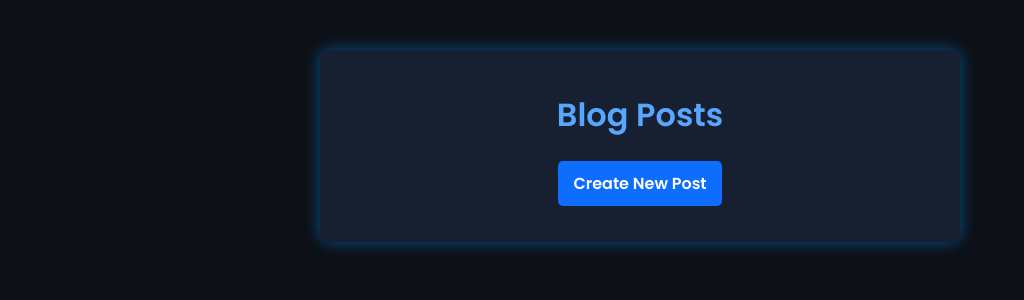
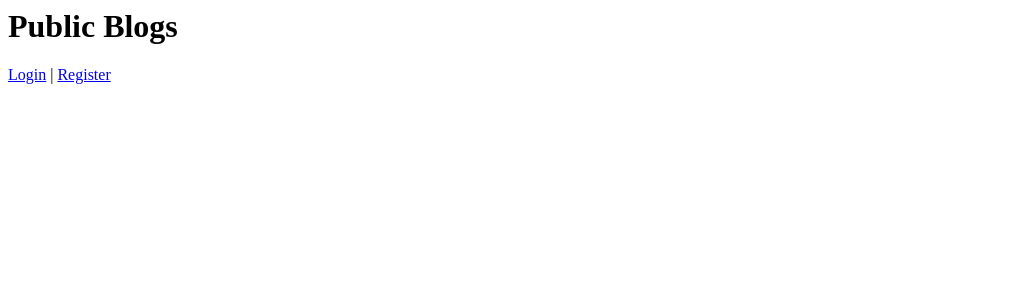
Before and after one commit to Siddhubn/Simple-Blog-Platform, a Flask app: page / in a window 1280 px wide. Shown: the top 300 px of the page, without its empty margins (0-1024 px from the left). Run offline with Flask 3, Linux system fonts and the light colour scheme; data that the repository does not hold is empty.

Commit message:
blog platform to social media blog platform

```diff
--- a/app.py
+++ b/app.py
@@ -1,68 +1,318 @@
-from flask import Flask, render_template, request, redirect, url_for
+from flask import Flask, render_template, request, redirect, url_for, session, flash
 import sqlite3
+from werkzeug.security import generate_password_hash, check_password_hash
+import os
 
 app = Flask(__name__)
+app.secret_key = 'your_secret_key'
 
-# Database initialization
-DATABASE = 'blog.db'
+# Create uploads directory for profile pictures
+if not os.path.exists('static/uploads'):
+    os.makedirs('static/uploads')
 
-def init_db():
-    conn = sqlite3.connect(DATABASE)
-    cursor = conn.cursor()
-    cursor.execute('''
-        CREATE TABLE IF NOT EXISTS posts (
-            id INTEGER PRIMARY KEY AUTOINCREMENT,
-            title TEXT NOT NULL,
-            content TEXT NOT NULL
-        )
-    ''')
+def get_db_connection():
+    conn = sqlite3.connect('database.db')
+    conn.row_factory = sqlite3.Row
+    return conn
+
+@app.route('/register', methods=['GET', 'POST'])
+def register():
+    if request.method == 'POST':
+        username = request.form['username'].strip()
+        email = request.form['email'].strip()
+        password = request.form['password']
+
+        if not username or not email or not password:
+            flash("All fields are required.")
+            return render_template('register.html')
+
+        conn = get_db_connection()
+        existing_user = conn.execute('SELECT * FROM users WHERE username = ?', (username,)).fetchone()
+        if existing_user:
+            flash("Username already exists.")
+            conn.close()
+            return render_template('register.html')
+
+        hashed_password = generate_password_hash(password)
+        conn.execute('INSERT INTO users (username, email, password) VALUES (?, ?, ?)',
+                     (username, email, hashed_password))
+        conn.commit()
+        conn.close()
+        flash("Registration successful. Please login.")
+        return redirect(url_for('login'))
+
+    return render_template('register.html')
+
+@app.route('/login', methods=['GET', 'POST'])
+def login():
+    if request.method == 'POST':
+        username = request.form['username'].strip()
+        password = request.form['password']
+
+        conn = get_db_connection()
+        user = conn.execute('SELECT * FROM users WHERE username = ?', (username,)).fetchone()
+        conn.close()
+
+        if user and check_password_hash(user['password'], password):
+            session['user_id'] = user['id']
+            session['username'] = user['username']
+            return redirect(url_for('dashboard'))
+        else:
+            flash("Invalid credentials.")
+            return render_template('login.html')
+
+    return render_template('login.html')
+
+@app.route('/dashboard', methods=['GET', 'POST'])
+def dashboard():
+    if 'user_id' not in session:
+        return redirect(url_for('login'))
+
+    conn = get_db_connection()
+    user = conn.execute('SELECT * FROM users WHERE id = ?', (session['user_id'],)).fetchone()
+
+    if not user:
+        conn.close()
+        flash("User not found.")
+        return redirect(url_for('login'))
+
+    # Fetch user posts
+    posts = conn.execute('SELECT * FROM posts WHERE user_id = ? ORDER BY timestamp DESC',
+                         (session['user_id'],)).fetchall()
+
+    conn.close()
+
+    return render_template('dashboard.html', user=user, posts=posts)
+
+@app.route('/logout')
+def logout():
+    session.clear()
+    flash("Logged out successfully.")
+    return redirect(url_for('login'))
+
+from datetime import datetime
+
+@app.route('/create', methods=['GET', 'POST'])
+def create():
+    if 'user_id' not in session:
+        return redirect(url_for('login'))
+
+    if request.method == 'POST':
+        title = request.form['title']
+        content = request.form['content']
+        is_public = 1 if 'is_public' in request.form else 0
+        timestamp = datetime.now().strftime('%Y-%m-%d %H:%M:%S')
+
+        conn = get_db_connection()
+        conn.execute('INSERT INTO posts (user_id, title, content, is_public, timestamp) VALUES (?, ?, ?, ?, ?)',
+                     (session['user_id'], title, content, is_public, timestamp))
+        conn.commit()
+        conn.close()
+
+        flash("Post created successfully!")
+        return redirect(url_for('dashboard'))
+
+    return render_template('create.html')
+
+@app.route('/edit/<int:post_id>', methods=['GET', 'POST'])
+def edit(post_id):
+    if 'user_id' not in session:
+        return redirect(url_for('login'))
+
+    conn = get_db_connection()
+    post = conn.execute('SELECT * FROM posts WHERE id = ? AND user_id = ?',
+                        (post_id, session['user_id'])).fetchone()
+
+    if not post:
+        conn.close()
+        flash("Post not found.")
+        return redirect(url_for('dashboard'))
+
+    if request.method == 'POST':
+        title = request.form['title']
+        content = request.form['content']
+        is_public = 1 if 'is_public' in request.form else 0
+
+        conn.execute('UPDATE posts SET title = ?, content = ?, is_public = ? WHERE id = ?',
+                     (title, content, is_public, post_id))
+        conn.commit()
+        conn.close()
+
+        flash("Post updated successfully.")
+        return redirect(url_for('dashboard'))
+
+    conn.close()
+    return render_template('edit.html', post=post)
+
+@app.route('/delete/<int:post_id>', methods=['POST'])
+def delete(post_id):
+    if 'user_id' not in session:
+        return redirect(url_for('login'))
+
+    conn = get_db_connection()
+    post = conn.execute('SELECT * FROM posts WHERE id = ? AND user_id = ?',
+                        (post_id, session['user_id'])).fetchone()
+
+    if post:
+        conn.execute('DELETE FROM posts WHERE id = ?', (post_id,))
+        conn.commit()
+        flash("Post deleted.")
+    else:
+        flash("Post not found or unauthorized.")
+
+    conn.close()
+    return redirect(url_for('dashboard'))
+
+@app.route('/edit/<int:post_id>', methods=['GET', 'POST'])
+def edit(post_id):
+    if 'user_id' not in session:
+        return redirect(url_for('login'))
+
+    conn = get_db_connection()
+    post = conn.execute('SELECT * FROM posts WHERE id = ? AND user_id = ?',
+                        (post_id, session['user_id'])).fetchone()
+
+    if not post:
+        conn.close()
+        flash("Post not found.")
+        return redirect(url_for('dashboard'))
+
+    if request.method == 'POST':
+        title = request.form['title']
+        content = request.form['content']
+        is_public = 1 if 'is_public' in request.form else 0
+
+        conn.execute('UPDATE posts SET title = ?, content = ?, is_public = ? WHERE id = ?',
+                     (title, content, is_public, post_id))
+        conn.commit()
+        conn.close()
+
+        flash("Post updated successfully.")
+        return redirect(url_for('dashboard'))
+
+    conn.close()
+    return render_template('edit.html', post=post)
+
+@app.route('/profile/<int:user_id>', methods=['GET', 'POST'])
+def profile(user_id):
+    if 'user_id' not in session:
+        return redirect(url_for('login'))
+
+    conn = get_db_connection()
+    user = conn.execute('SELECT * FROM users WHERE id = ?', (user_id,)).fetchone()
+
+    if not user:
+        conn.close()
+        flash("User not found.")
+        return redirect(url_for('index'))
+
+    # Count followers and following
+    follower_count = conn.execute('SELECT COUNT(*) FROM followers WHERE following_id = ?', (user_id,)).fetchone()[0]
+    following_count = conn.execute('SELECT COUNT(*) FROM followers WHERE follower_id = ?', (user_id,)).fetchone()[0]
+
+    # Check if the logged-in user is following the profile user
+    is_following = conn.execute('SELECT 1 FROM followers WHERE follower_id = ? AND following_id = ?',
+                                (session['user_id'], user_id)).fetchone() is not None
+
+    # Fetch public posts of the user
+    posts = conn.execute('''
+        SELECT posts.*, users.username
+        FROM posts
+        JOIN users ON posts.user_id = users.id
+        WHERE posts.is_public = 1 AND users.id = ?
+        ORDER BY posts.timestamp DESC
+    ''', (user_id,)).fetchall()
+
+    conn.close()
+
+    return render_template('profile.html', user=user, follower_count=follower_count,
+                           following_count=following_count, is_following=is_following, posts=posts)
+
+@app.route('/like/<int:post_id>', methods=['POST'])
+def like_post(post_id):
+    if 'user_id' not in session:
+        return redirect(url_for('login'))
+
+    conn = get_db_connection()
+
+    # Check if the user has already liked the post
+    existing_like = conn.execute('SELECT 1 FROM likes WHERE user_id = ? AND post_id = ?',
+                                 (session['user_id'], post_id)).fetchone()
+
+    if existing_like is None:
+        # Add like
+        conn.execute('INSERT INTO likes (user_id, post_id) VALUES (?, ?)',
+                     (session['user_id'], post_id))
+        conn.commit()
+
+        # Increment like count
+        conn.execute('UPDATE posts SET like_count = like_count + 1 WHERE id = ?', (post_id,))
+        conn.commit()
+
+    conn.close()
+    return redirect(url_for('index'))
+
+@app.route('/follow/<int:user_id>', methods=['POST'])
+def follow_user(user_id):
+    if 'user_id' not in session:
+        return redirect(url_for('login'))
+
+    conn = get_db_connection()
+
+    # Check if already following
+    following = conn.execute('SELECT 1 FROM followers WHERE follower_id = ? AND following_id = ?',
+                             (session['user_id'], user_id)).fetchone()
+
+    if following is None:
+        # Follow the user
+        conn.execute('INSERT INTO followers (follower_id, following_id) VALUES (?, ?)',
+                     (session['user_id'], user_id))
+    else:
+        # Unfollow the user
+        conn.execute('DELETE FROM followers WHERE follower_id = ? AND following_id = ?',
+                     (session['user_id'], user_id))
+
     conn.commit()
     conn.close()
 
-# Home route to display all blog posts
+    return redirect(url_for('profile', user_id=user_id))
+
 @app.route('/')
 def index():
-    conn = sqlite3.connect(DATABASE)
-    cursor = conn.cursor()
-    cursor.execute('SELECT * FROM posts')
-    posts = cursor.fetchall()
+    conn = get_db_connection()
+
+    # Fetch public posts
+    posts = conn.execute('''
+        SELECT posts.*, users.username
+        FROM posts
+        JOIN users ON posts.user_id = users.id
+        WHERE posts.is_public = 1
+        ORDER BY posts.timestamp DESC
+    ''').fetchall()
+
     conn.close()
     return render_template('index.html', posts=posts)
 
-# Route to create a new post
-@app.route('/create', methods=['GET', 'POST'])
-def create_post():
-    if request.method == 'POST':
-        title = request.form['title']
-        content = request.form['content']
-        conn = sqlite3.connect(DATABASE)
-        cursor = conn.cursor()
-        cursor.execute('INSERT INTO posts (title, content) VALUES (?, ?)', (title, content))
-        conn.commit()
-        conn.close()
-        return redirect(url_for('index'))
-    return render_template('create.html')
+@app.route('/update_profile', methods=['POST'])
+def update_profile():
+    if 'user_id' not in session:
+        return redirect(url_for('login'))
 
-# Route to view a specific post
-@app.route('/post/<int:post_id>')
-def view_post(post_id):
-    conn = sqlite3.connect(DATABASE)
-    cursor = conn.cursor()
-    cursor.execute('SELECT * FROM posts WHERE id = ?', (post_id,))
-    post = cursor.fetchone()
-    conn.close()
-    return render_template('post.html', post=post)
+    bio = request.form['bio']
+    profile_pic = request.files['profile_pic'] if 'profile_pic' in request.files else None
 
-# Route to delete a post
-@app.route('/delete/<int:post_id>', methods=['POST'])
-def delete_post(post_id):
-    conn = sqlite3.connect(DATABASE)
-    cursor = conn.cursor()
-    cursor.execute('DELETE FROM posts WHERE id = ?', (post_id,))
+    conn = get_db_connection()
+
+    if profile_pic:
+        filename = secure_filename(profile_pic.filename)
+        profile_pic.save(os.path.join(app.config['UPLOAD_FOLDER'], filename))
+        conn.execute('UPDATE users SET bio = ?, profile_pic = ? WHERE id = ?',
+                     (bio, filename, session['user_id']))
+    else:
+        conn.execute('UPDATE users SET bio = ? WHERE id = ?', (bio, session['user_id']))
+
     conn.commit()
     conn.close()
-    return redirect(url_for('index'))
 
-if __name__ == '__main__':
-    init_db()
-    app.run(debug=True)
+    flash("Profile updated successfully.")
+    return redirect(url_for('dashboard'))
--- a/templates/index.html
+++ b/templates/index.html
@@ -1,97 +1,23 @@
-<!DOCTYPE html>
-<html lang="en">
-<head>
-    <meta charset="UTF-8">
-    <meta name="viewport" content="width=device-width, initial-scale=1.0">
-    <title>Simple Blog</title>
-    <link href="https://fonts.googleapis.com/css2?family=Poppins:wght@300;400;600&display=swap" rel="stylesheet">
-    <style>
-        body {
-            font-family: 'Poppins', sans-serif;
-            background-color: #0d1117;
-            color: #c9d1d9;
-            margin: 0;
-            padding: 0;
-            display: flex;
-            flex-direction: column;
-            align-items: center;
-        }
-        .container {
-            width: 90%;
-            max-width: 600px;
-            margin-top: 50px;
-            background: rgba(25, 34, 52, 0.9);
-            padding: 20px;
-            border-radius: 10px;
-            box-shadow: 0px 0px 15px rgba(0, 150, 255, 0.5);
-            text-align: center;
-        }
-        h1 {
-            color: #58a6ff;
-        }
-        a.button {
-            display: inline-block;
-            background: #0d6efd;
-            color: white;
-            padding: 10px 15px;
-            border-radius: 5px;
-            text-decoration: none;
-            font-weight: bold;
-            transition: 0.3s;
-        }
-        a.button:hover {
-            background: #0056b3;
-        }
-        ul {
-            list-style-type: none;
-            padding: 0;
-        }
-        li {
-            background: rgba(13, 17, 23, 0.8);
-            margin: 10px 0;
-            padding: 10px;
-            border-radius: 8px;
-            display: flex;
-            justify-content: space-between;
-            align-items: center;
-            transition: 0.3s;
-        }
-        li:hover {
-            transform: scale(1.05);
-        }
-        a.post-link {
-            color: #58a6ff;
-            text-decoration: none;
-            font-weight: 600;
-        }
-        button {
-            background: #dc3545;
-            color: white;
-            border: none;
-            padding: 5px 10px;
-            border-radius: 5px;
-            cursor: pointer;
-            transition: 0.3s;
-        }
-        button:hover {
-            background: #b02a37;
-        }
-    </style>
-</head>
-<body>
-    <div class="container">
-        <h1>Blog Posts</h1>
-        <a href="{{ url_for('create_post') }}" class="button">Create New Post</a>
+<h1>Public Blogs</h1>
+{% if session.username %}
+  <p>Welcome, {{ session.username }} | <a href="{{ url_for('dashboard') }}">Dashboard</a> | <a href="{{ url_for('logout') }}">Logout</a></p>
+{% else %}
+  <p><a href="{{ url_for('login') }}">Login</a> | <a href="{{ url_for('register') }}">Register</a></p>
+{% endif %}
+
 <ul>
   {% for post in posts %}
     <li>
-                    <a href="{{ url_for('view_post', post_id=post[0]) }}" class="post-link">{{ post[1] }}</a>
-                    <form action="{{ url_for('delete_post', post_id=post[0]) }}" method="post" style="display:inline;">
-                        <button type="submit">Delete</button>
+      <h3>{{ post.title }}</h3>
+      <p><i>by {{ post.username }}</i> on {{ post.timestamp }}</p>
+      <p>{{ post.content }}</p>
+      <a href="{{ url_for('view_post', post_id=post.id) }}">🔗 Share</a>
+      <form action="{{ url_for('like_post', post_id=post.id) }}" method="POST" style="display:inline;">
+        <button type="submit">
+            ❤️ {{ post.like_count if post.like_count else 0 }}
+        </button>
       </form>
+      <hr>
     </li>
   {% endfor %}
 </ul>
-    </div>
-</body>
-</html>
--- /dev/null
+++ b/templates/login.html
@@ -0,0 +1,6 @@
+<h2>Login</h2>
+<form method="POST">
+  <input type="text" name="username" placeholder="Username" required><br>
+  <input type="password" name="password" placeholder="Password" required><br>
+  <button type="submit">Login</button>
+</form>
```
Also changed, not shown: init_db.py (added, +30 -0 lines), templates/create.html (+11 -94 lines), templates/dashboard.html (added, +31 -0 lines), templates/edit.html (added, +12 -0 lines), templates/profile.html (added, +35 -0 lines), templates/register.html (added, +7 -0 lines), templates/view_post.html (added, +27 -0 lines). Lines whose indentation alone changed are shown as unchanged.
